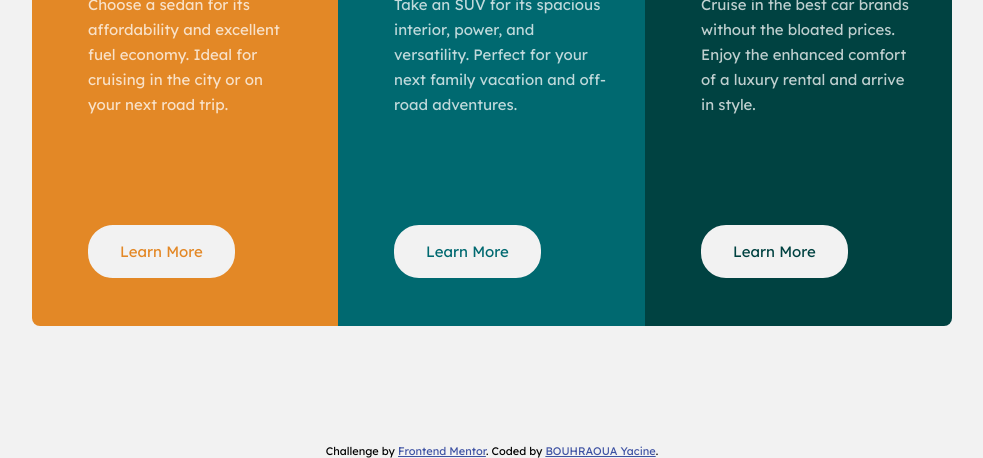
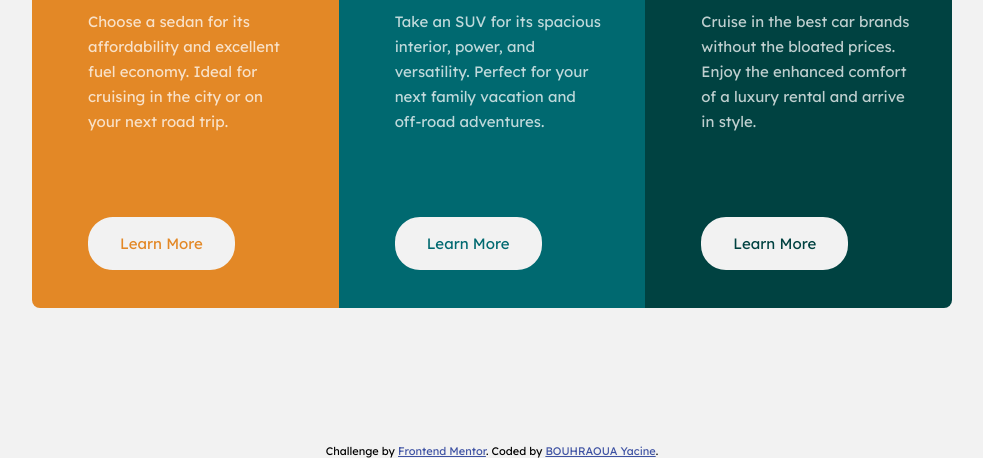
Before and after one commit to bouhraoua-yacine/three-column-preview-card-component-main, a plain HTML site: page index.html in a window 1280 px wide. Shown: the part 342-800 px from the top of the page, without its empty margins (148-1131 px from the left). Drawn offline with Linux system fonts and the light colour scheme.

Commit message:
final version

```diff
--- a/style.css
+++ b/style.css
@@ -26,7 +26,7 @@ body {
 }
 
 .container {
-    max-width: 327px;
+    width: 327px;
     margin: 87px auto;
     display: flex;
     flex-direction: column;
@@ -117,17 +117,17 @@ body {
     }
 
     .container {
-        max-width: 920px;
+        width: 920px;
         flex-direction: row;
     }
 
     .card {
-        max-width: 307px;
+        width: 307px;
+        height: 500px;
     }
 
     .card__text {
         margin-bottom: 83px;
-        min-height: 150px;
     }
 
     .card--orange {
@@ -144,6 +144,4 @@ body {
         left: 50%;
         transform: translateX(-50%);
     }
-
-
 }
```
